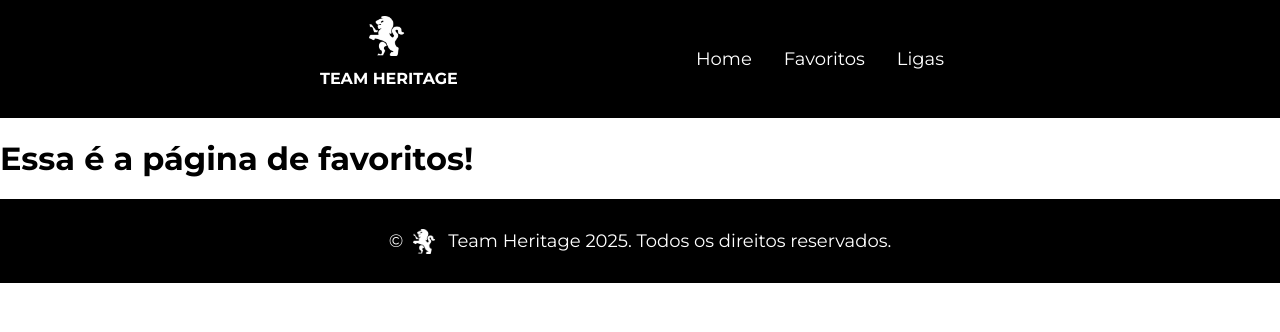
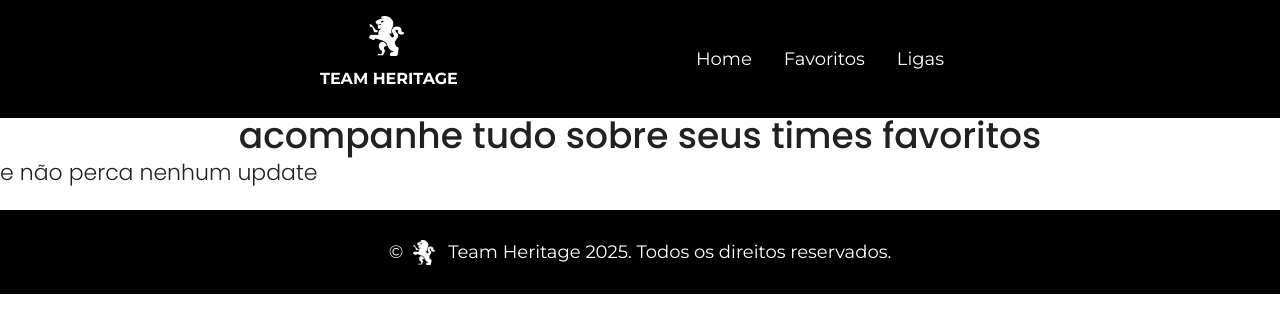
Before and after one commit to GGhiaroni/react-router-dom-cinetag, a React (Vite) app: page /favoritos in a window 1280 px wide. Shown: the top 332 px of the page. Built offline with nearby package versions, Linux system fonts and the light colour scheme.

Commit message:
Iniciando o desenvolvimento da página de favoritos

```diff
--- a/src/pages/Favoritos.jsx
+++ b/src/pages/Favoritos.jsx
@@ -1,5 +1,18 @@
+import styled from "styled-components";
+import TituloH1Estilizado from "../components/TituloH1";
+import TituloH3Estilizado from "../components/TituloH3";
+
+const FavoritosEstilizado = styled.div``;
+
 const Favoritos = () => {
-  return <h1>Essa é a página de favoritos!</h1>;
+  return (
+    <FavoritosEstilizado>
+      <TituloH1Estilizado>
+        acompanhe tudo sobre seus times favoritos
+      </TituloH1Estilizado>
+      <TituloH3Estilizado>e não perca nenhum update</TituloH3Estilizado>
+    </FavoritosEstilizado>
+  );
 };
 
 export default Favoritos;
```
